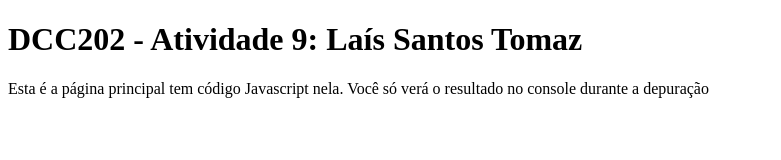
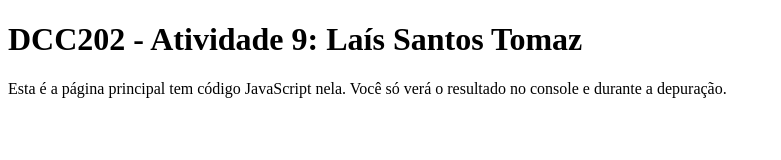
Before and after one commit to ufjf-dcc202/ufjf-dcc202-2023-3-b-atv9-laissantostz, a website: page index.html in a window 1280 px wide. Shown: the whole page, without its empty margins (0-781 px from the left). Drawn offline with Linux system fonts and the light colour scheme.

Commit message:
corrigindo parágrafo index.html

```diff
--- a/index.html
+++ b/index.html
@@ -10,7 +10,7 @@
 <body>
   <main>
     <h1>DCC202 - Atividade 9: Laís Santos Tomaz</h1>
-    <p>Esta é a página principal tem código Javascript nela. Você só verá o resultado no console durante a depuração</p>
+    <p>Esta é a página principal tem código JavaScript nela. Você só verá o resultado no console e durante a depuração.</p>
   </main>
   <script>
     let maria = 1;
```
